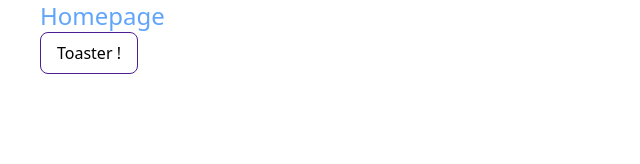
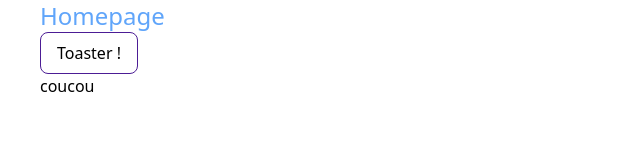
Before and after one commit to dylanepitech/e-commerce, a React (Vite) app in the folder Front/: page / in a window 1280 px wide. Shown: the top 164 px of the page, without its empty margins (0-640 px from the left). Built offline with nearby package versions, Linux system fonts and the light colour scheme.

Commit message:
push test pipeline n-°10101001

```diff
--- a/Front/src/pages/HomePage.tsx
+++ b/Front/src/pages/HomePage.tsx
@@ -21,6 +21,7 @@ export default function HomePage(): ReactElement {
       <Button variant="border" onClick={handleclick}>
         Toaster !
       </Button>
+      <p>coucou</p>
     </div>
   );
 }
```
